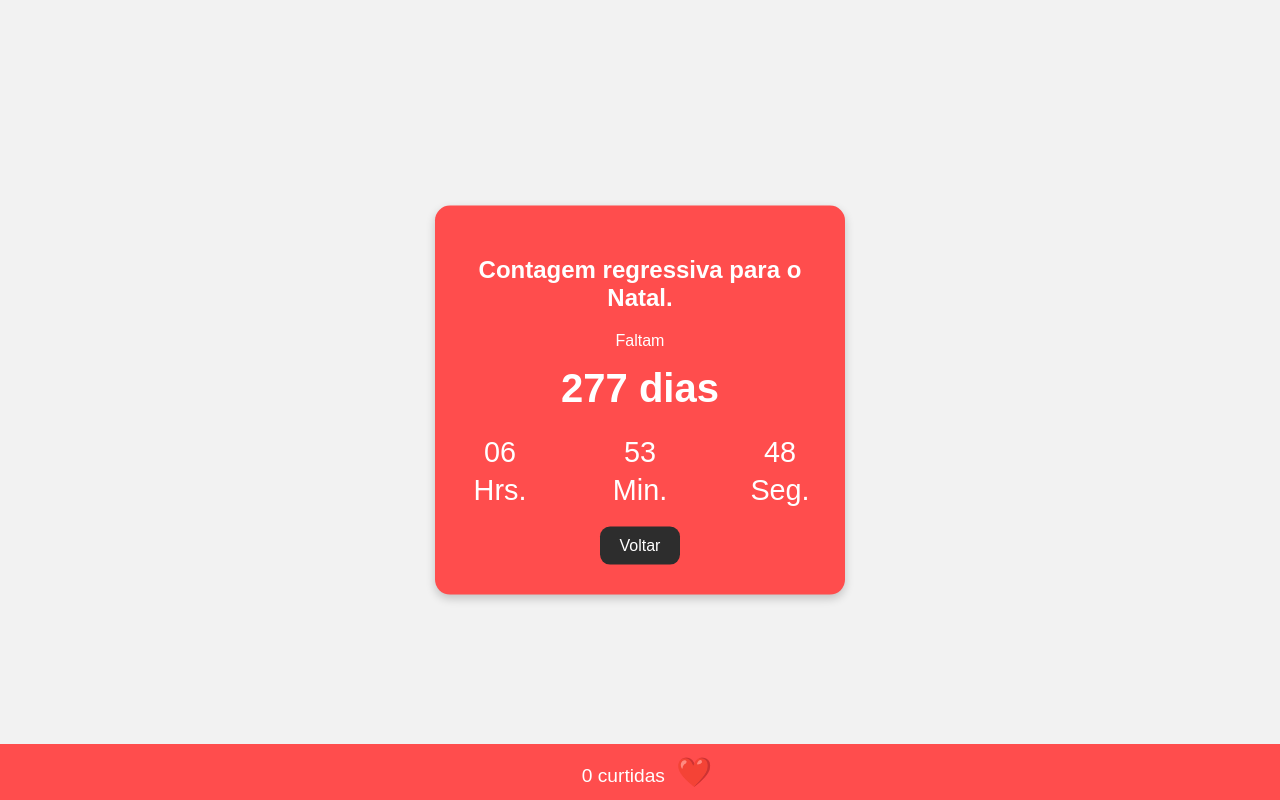
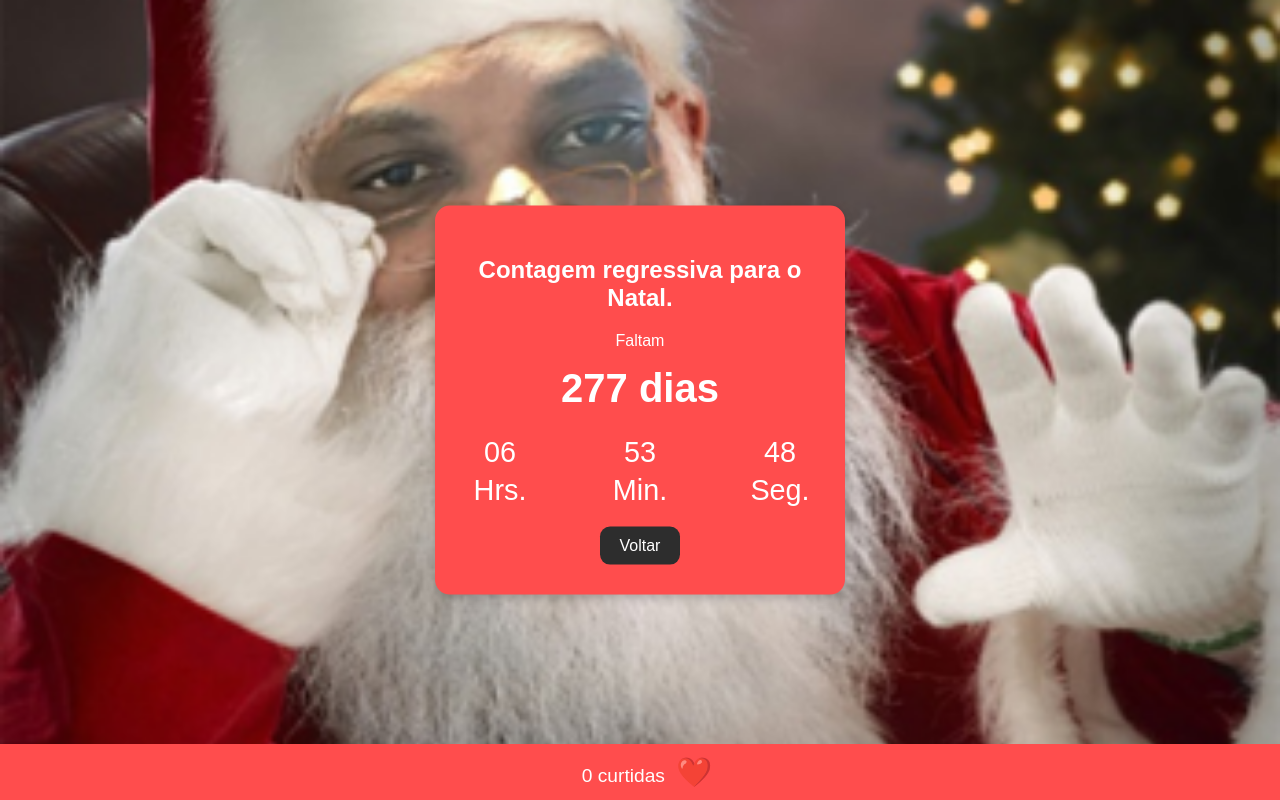
Before and after one commit to LucasPassos13/natal, a plain HTML site: page index.html in a window 1280 px wide. Both pictures are taken after a click on the button "Natal". Drawn offline with Linux system fonts and the light colour scheme.

Commit message:
Update index.html

```diff
--- a/index.html
+++ b/index.html
@@ -77,6 +77,26 @@
             opacity: 1; /* Torna o feedback visível */
         }
 
+        /* Pseudo-elemento para a imagem de fundo */
+        body::before {
+            content: '';
+            position: absolute;
+            top: 0;
+            left: 0;
+            width: 100%;
+            height: 100%;
+            background-image: url("image%20(15).png");
+            background-size: cover;
+            background-position: center;
+            opacity: 0; /* Inicialmente invisível */
+            transition: opacity 0.5s ease; /* Transição suave */
+            z-index: -1; /* Coloca atrás do conteúdo */
+        }
+
+        /* Classe para mostrar a imagem de fundo */
+        body.show-natal-background::before {
+            opacity: 1; /* Torna a imagem visível */
+        }
 
         .splash-screen {
             position: fixed;
```
